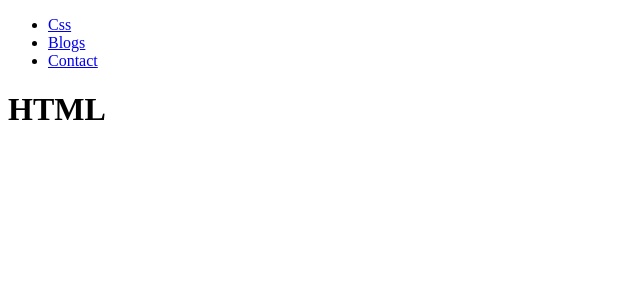
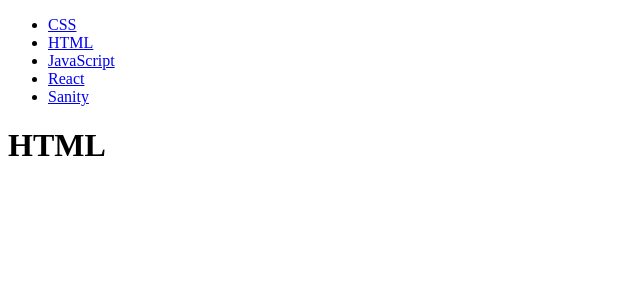
Before and after one commit to rochlenge/uin23ak3_resourceapp_group2, a JavaScript app in the folder ressursarkiv/: page / in a window 1280 px wide. Shown: the top 300 px of the page, without its empty margins (0-640 px from the left). Built offline with nearby package versions, Linux system fonts and the light colour scheme.

Commit message:
Oppdatert routing

```diff
--- a/ressursarkiv/src/index.js
+++ b/ressursarkiv/src/index.js
@@ -12,9 +12,9 @@
       <Routes>
         <Route path="/" element={<CSS />}>
           <Route index element={<HTML />} />
-          <Route path="blogs" element={<JavaScript />} />
-          <Route path="contact" element={<React />} />
-          <Route path="*" element={<Sanity />} />
+          <Route path="JavaScript" element={<JavaScript />} />
+          <Route path="React" element={<React />} />
+          <Route path="Sanity" element={<Sanity />} />
         </Route>
       </Routes>
     </BrowserRouter>
--- a/ressursarkiv/src/pages/Css.js
+++ b/ressursarkiv/src/pages/Css.js
@@ -6,13 +6,19 @@
       <nav>
         <ul>
           <li>
-            <Link to="/">Css</Link>
+            <Link to="/">CSS</Link>
           </li>
           <li>
-            <Link to="/blogs">Blogs</Link>
+            <Link to="/html">HTML</Link>
           </li>
           <li>
-            <Link to="/contact">Contact</Link>
+            <Link to="/JavaScript">JavaScript</Link>
+          </li>
+          <li>
+            <Link to="/React">React</Link>
+          </li>
+          <li>
+            <Link to="/Sanity">Sanity</Link>
           </li>
         </ul>
       </nav>
```
